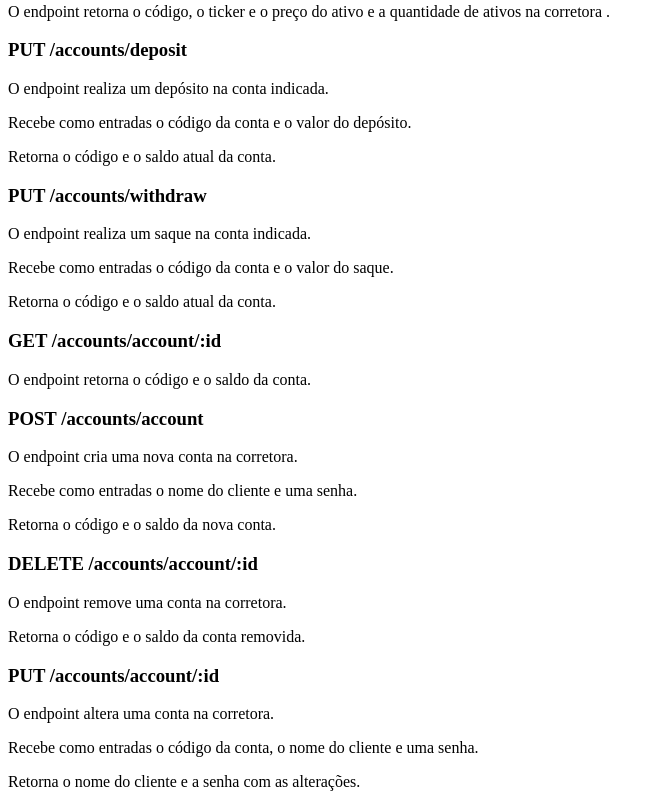
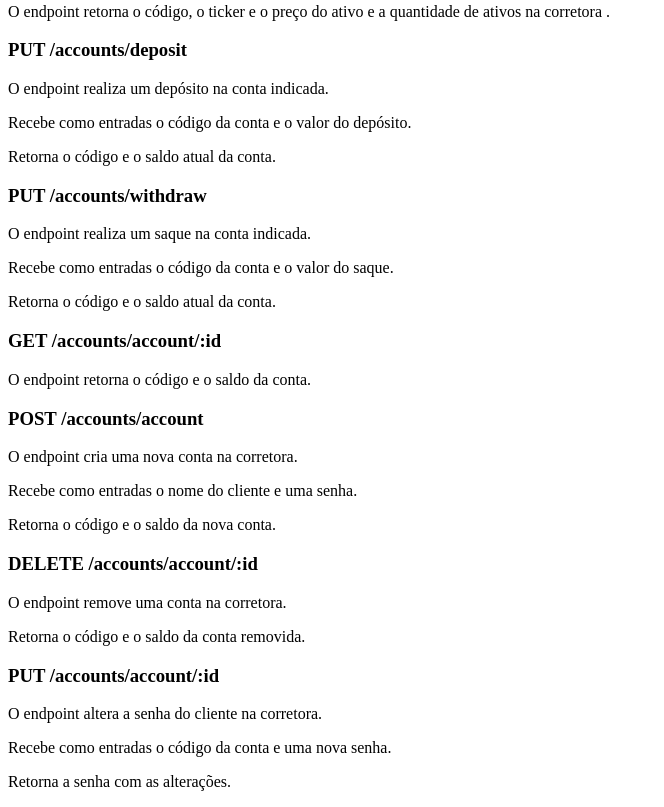
Before and after one commit to rhenanstoccozimmermann/xpinc-investments-api, a website: page index.html in a window 1280 px wide. Shown: the part 880-1687 px from the top of the page, without its empty margins (0-664 px from the left). Drawn offline with Linux system fonts and the light colour scheme.

Commit message:
refactor: changed the description of PUT accounts/account/:id endpoint on actions list and Swagger Documentation and the parameters on updateAccount service

```diff
--- a/index.html
+++ b/index.html
@@ -48,8 +48,8 @@
     <p>O endpoint remove uma conta na corretora.</p>
     <p>Retorna o código e o saldo da conta removida.</p>
     <h3>PUT /accounts/account/:id</h3>
-    <p>O endpoint altera uma conta na corretora.</p>
-    <p>Recebe como entradas o código da conta, o nome do cliente e uma senha.</p>
-    <p>Retorna o nome do cliente e a senha com as alterações.</p>
+    <p>O endpoint altera a senha do cliente na corretora.</p>
+    <p>Recebe como entradas o código da conta e uma nova senha.</p>
+    <p>Retorna a senha com as alterações.</p>
   </body>
 </html>
--- a/routes/accountsRoutes.js
+++ b/routes/accountsRoutes.js
@@ -191,7 +191,7 @@ accountsRoutes.delete('/account/:id', validateJWT, removeAccount);
  *  /accounts/account/{id}:
  *    put:
  *      tags: [/accounts endpoints]
- *      description: O endpoint altera uma conta na corretora
+ *      description: O endpoint altera a senha do cliente na corretora
  *      security:
  *        - bearerAuth: []
  *      parameters:
--- a/services/updateAccount.js
+++ b/services/updateAccount.js
@@ -1,7 +1,7 @@
 const { Client } = require('../models');
 
-module.exports = async (id, password) => {
-  await Client.update({ password }, { where: { accountId: id } });
+module.exports = async (accountId, password) => {
+  await Client.update({ password }, { where: { accountId } });
 
   return { code: 200, content: { password } };
 };
```
